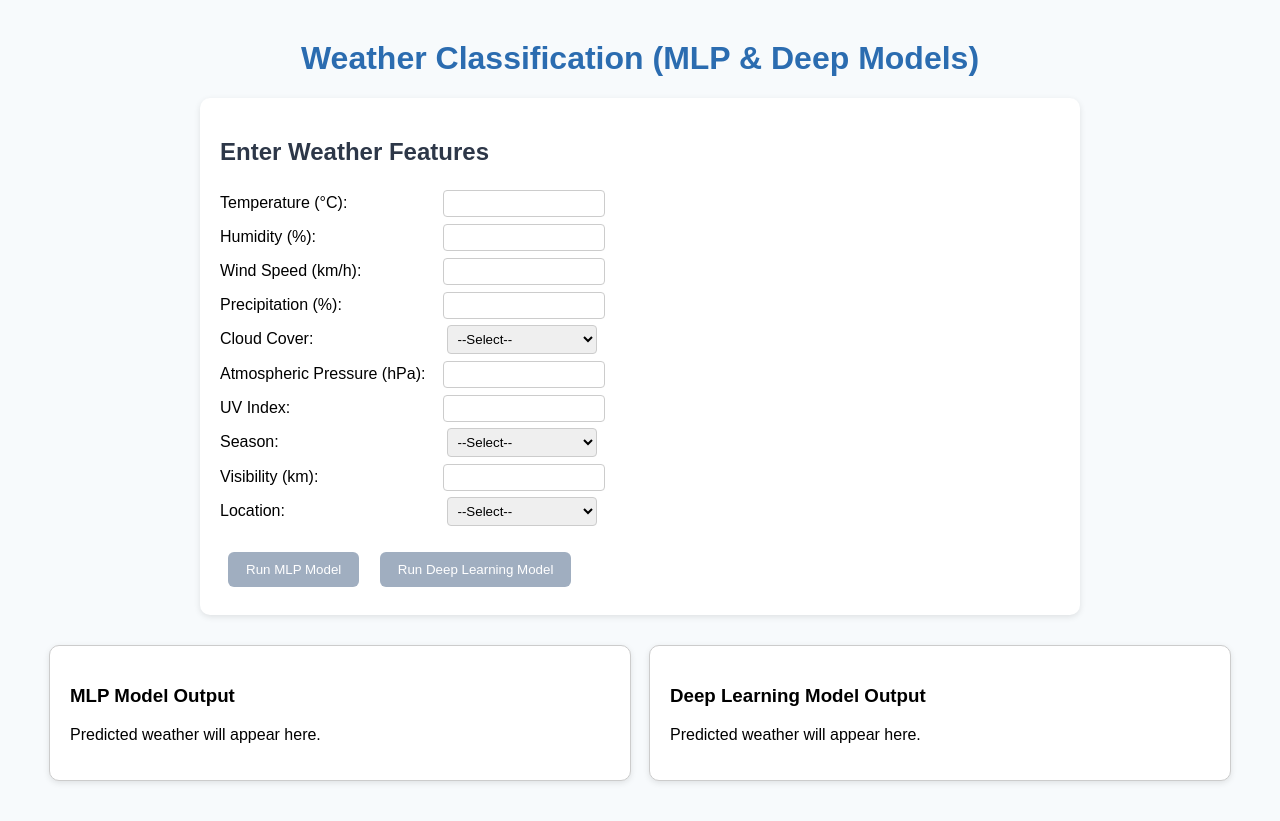
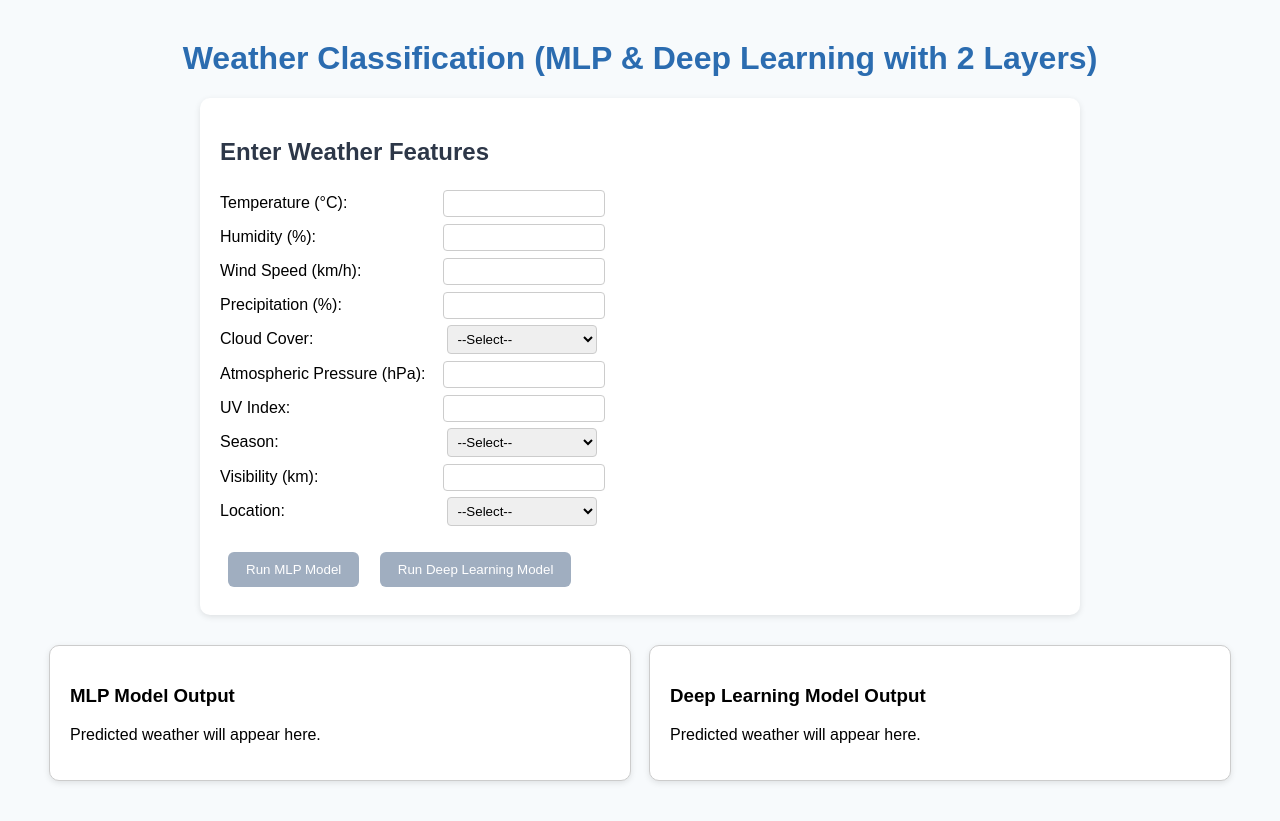
Before and after one commit to iramazam3/Classification, a plain HTML site: page index.html in a window 1280 px wide. Drawn offline with Linux system fonts and the light colour scheme.

Commit message:
updated naming

```diff
--- a/index.html
+++ b/index.html
@@ -85,7 +85,7 @@
 </head>
 
 <body>
-  <h1>Weather Classification (MLP & Deep Models)</h1>
+  <h1>Weather Classification (MLP & Deep Learning with 2 Layers)</h1>
 
   <div id="input-area">
     <h2>Enter Weather Features</h2>
```
